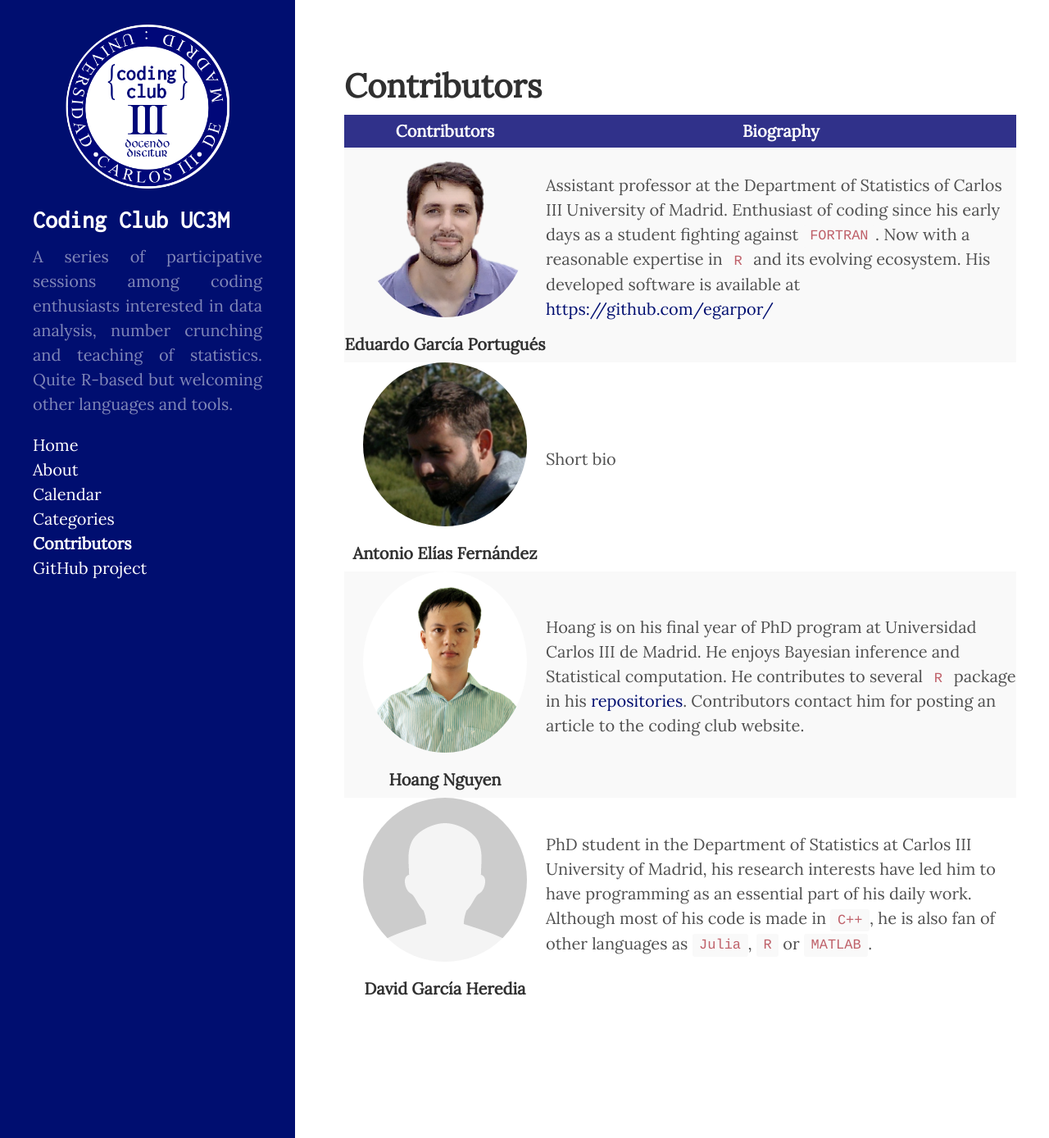
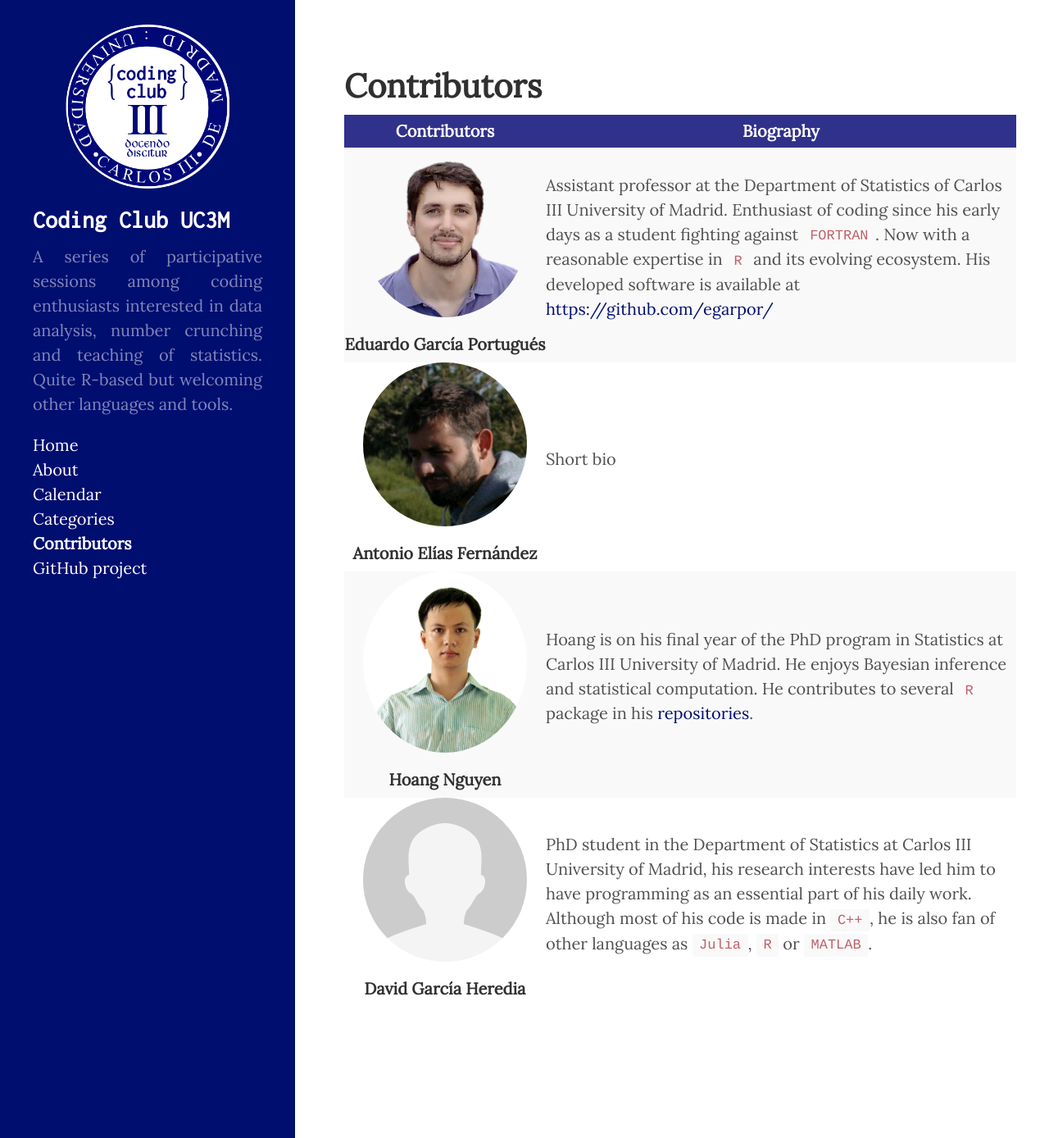
Before and after one commit to CodingClubUC3M/codingclubuc3m.github.io, a Jekyll site: the page built from contributors.md, in a window 1280 px wide and 1388 px high. Shown: the whole window at 82% size. Built offline with Jekyll 4.4.1, drawn with Linux system fonts in a browser that asks for light colours; comment, search, counter and statistics services are not loaded.

Commit message:
update post

```diff
--- a/_config.yml
+++ b/_config.yml
@@ -7,7 +7,7 @@ description: > # This means to ignore newlines until "baseurl:"
   but welcoming other languages and tools.
 url: "https://codingclubuc3m.github.io" # The base hostname & protocol for your site
 github_username: codingclubuc3m
-permalink: /:year/:month/:day/:title.html
+permalink: /:year-:month-:day-:title.html
 author: Coding Club UC3M
 baseurl: "https://codingclubuc3m.github.io/"
 url: 'https://codingclubuc3m.github.io/'
--- a/contributors.md
+++ b/contributors.md
@@ -15,7 +15,8 @@ images:
   - name: Hoang Nguyen
     image_path: /public/contributor/hoang.jpg
     link: http://hoanguc3m.github.io/
-    description: Hoang is on his final year of PhD program at Universidad Carlos III de Madrid. He enjoys Bayesian inference and Statistical computation. He contributes to several <code class="highlighter-rouge">R</code> package in his <a href="https://github.com/hoanguc3m/">repositories</a>. Contributors contact him for posting an article to the coding club website.
+    description: Hoang is on his final year of the PhD program in Statistics at Carlos III University of Madrid. He enjoys Bayesian inference and statistical computation. He contributes to several <code class="highlighter-rouge">R</code> package in his <a href="https://github.com/hoanguc3m/">repositories</a>.
+
   - name: David García Heredia
     image_path: /public/contributor/person.png
     link: null
```
